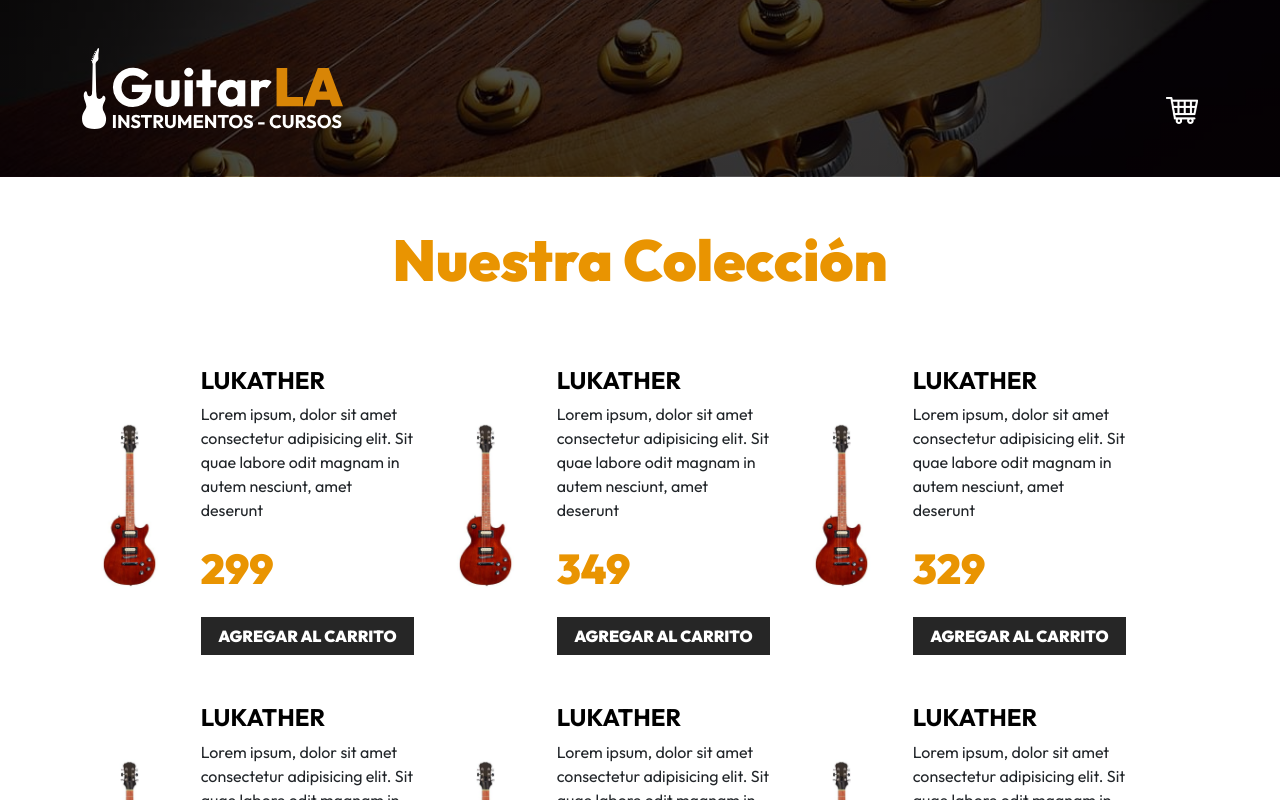
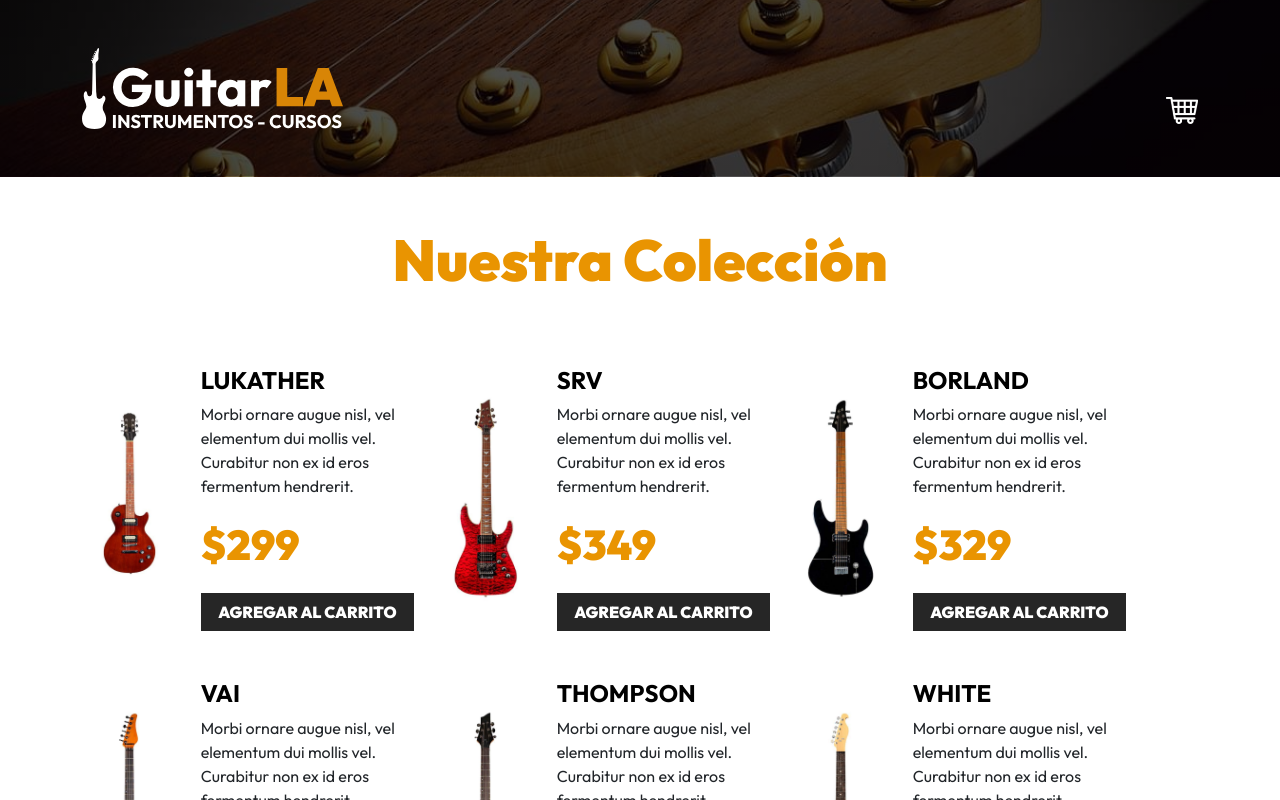
Before and after one commit to tatatadlisixti4/guitarla, a React (Vite) app: page / in a window 1280 px wide. Shown: the top 800 px of the page. Built offline with nearby package versions, Linux system fonts and the light colour scheme.

Commit message:
Mostrando la información de cada Guitarra

```diff
--- a/src/App.jsx
+++ b/src/App.jsx
@@ -22,7 +22,7 @@ function App() {
                     return (
                         <Guitar
                             key={guitar.id}
-                            price={guitar.price}
+                            guitar={guitar}
                         />
                     )
                 })}
--- a/src/components/Guitar.jsx
+++ b/src/components/Guitar.jsx
@@ -1,15 +1,16 @@
 // function Guitar(props), es similar al e que se pone en js para acceder al evento.
-function Guitar({price}){
+function Guitar({guitar}){
+    const {id, name, image, description, price} = guitar;
+    console.log(image)
     return (
         <div className="col-md-6 col-lg-4 my-4 row align-items-center">
             <div className="col-4">
-                <img className="img-fluid" src="./public/img/guitarra_01.jpg" alt="imagen guitarra"/>
+                <img className="img-fluid" src={`/img/${image}.jpg`} alt="imagen guitarra"/>
             </div>
             <div className="col-8">
-                <h3 className="text-black fs-4 fw-bold text-uppercase">Lukather</h3>
-                <p>Lorem ipsum, dolor sit amet consectetur adipisicing elit. Sit quae labore odit magnam in
-                    autem nesciunt, amet deserunt</p>
-                <p className="fw-black text-primary fs-3">{price}</p>
+                <h3 className="text-black fs-4 fw-bold text-uppercase">{name}</h3>
+                <p>{description}</p>
+                <p className="fw-black text-primary fs-3">${price}</p>
                 <button
                     type="button"
                     className="btn btn-dark w-100"
```
